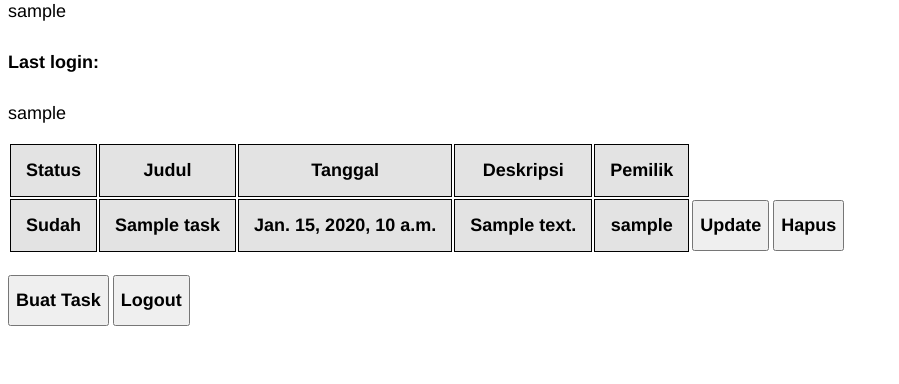
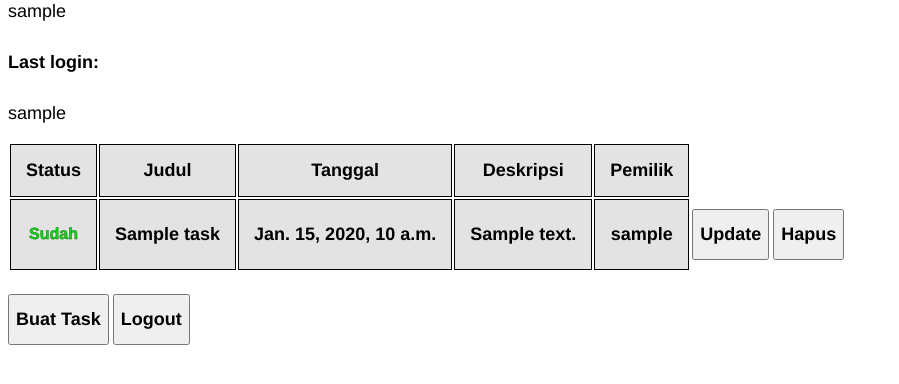
Before and after one commit to rafighalibin/PBP-Tugas2, a Django app: template todolist/templates/todolist.html in a window 1280 px wide. Shown: the part 139-523 px from the top of the page, without its empty margins (0-899 px from the left). Run offline with Django 4.2, Linux system fonts and the light colour scheme; tables that the repository leaves empty hold one stand-in row (values such as "Sample post"); the template is opened without the code that fills it: values that come from a table or form of the project are taken from there, most other values are stand-ins (such as "Sample title", 1, 10 or a date in 2020); lists and menus that the app fills with data are empty.

Commit message:
Status style

```diff
--- a/todolist/templates/todolist.html
+++ b/todolist/templates/todolist.html
@@ -34,6 +34,17 @@
         font-family: Helvetica;
         font-size:xx-large
     }
+    .p4 {
+        font-family: Helvetica;
+        color: #13d41a;
+        font-size:medium;
+        -webkit-text-stroke: 0.5px rgb(16, 123, 16);
+    }
+    .p5 {
+        font-family: Helvetica;
+        color: #fe310d;
+        font-size:medium
+    }
     a {
         color: #000000;
         background-color: #3518c5;
@@ -59,9 +70,9 @@
     {% for task in list_task %}
         <tr>
             <th>{% if task.is_finished %}
-                Sudah
+                <h1 class="p4">Sudah</h1>
                 {% else %}
-                Belum
+                <h1 class="p5">Belum</h1>
               {% endif %}</th>
             <th>{{task.title}}</th>
             <th>{{task.date}}</th>
```
